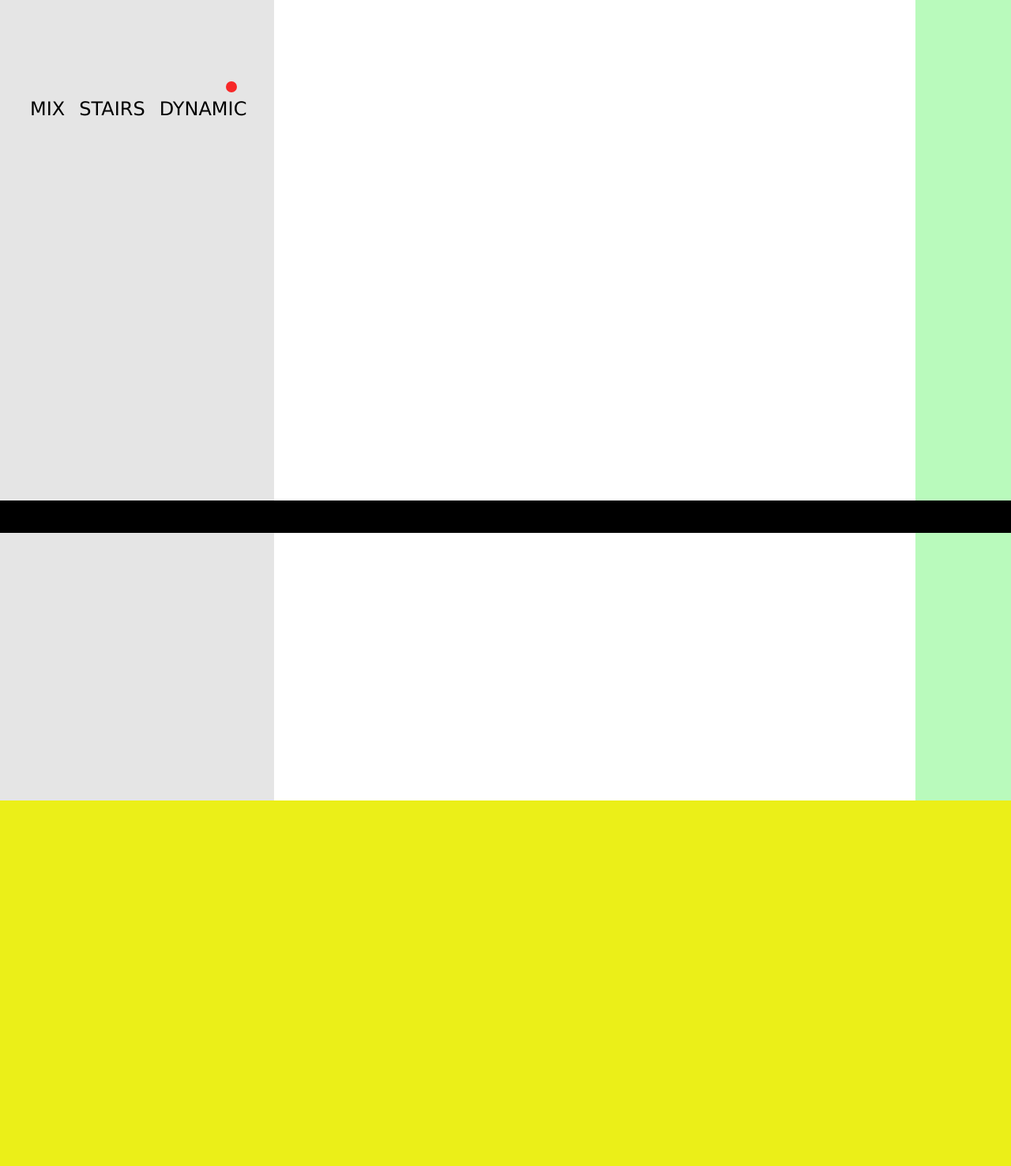
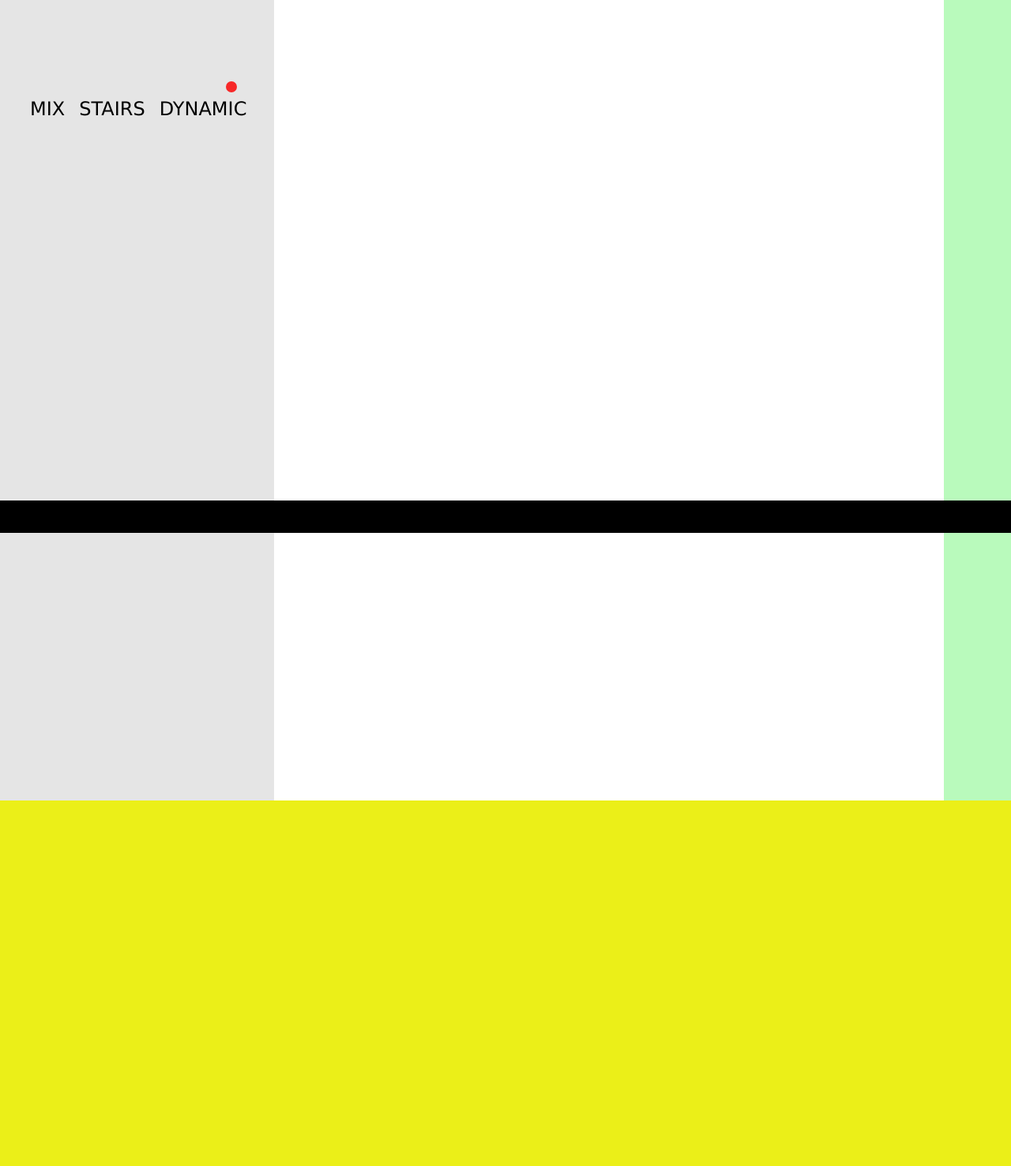
Before and after one commit to omerbensimon/targil1, a PHP site: page /exercises/ex3/layout3.html in a window 1280 px wide. Shown: the part 125-1602 px from the top of the page at 79% size. Run offline with PHP 8.4, Linux system fonts and the light colour scheme.

Commit message:
3 commit. working modul

```diff
--- a/exercises/ex3/includes/main.js
+++ b/exercises/ex3/includes/main.js
@@ -4,8 +4,6 @@
 var result=['','',''];
 var temp=0;
 var first=0;
-var odd=0;
-var even=0;
 var i=0;
 var flag=0;
 var tmpLtter;
@@ -23,8 +21,7 @@
         first=0;
     }
     temp=boxCounter%2;
-    if(temp==0){
-        odd=1;
+    if(temp==0){//odd
         result[i]=letters[first];
         i+=1;
         result[i]=letters[first];
@@ -42,8 +39,7 @@
         i=0;
         first+=2;
     }
-    else{
-        even=1;
+    else{//even
         result[i]=letters[first-1];
         i+=1;
         result[i]=letters[first];
--- a/exercises/ex3/includes/style.css
+++ b/exercises/ex3/includes/style.css
@@ -300,15 +300,13 @@
         width: 100%;
         height: 463px;
         float: left;
-
     }
     .flex-container > .boxes_in_main{
-        width: 67vw;
+        width: 100%;
     }
     .flex-container{
         display: flex;
     }
-
 }
 @media (max-width: 850px){
     .left_side{
@@ -324,16 +322,8 @@
         margin-left: 84px;
         top: -15px;
     }
-    #layout3 nav{
-        /* display: flex;
-        height: 0px;
-        margin: 0px; */
-
-    }
     #layout3 ul{
         position: absolute;
-        /* top: 56%;
-        left: 30%; */
     }
     .bottom_part{
         background-color: #EBEF18;
--- a/exercises/ex3/layout3.html
+++ b/exercises/ex3/layout3.html
@@ -8,7 +8,6 @@
     </head>
     <body id="layout3">
         <section class="wrapper">
-            <section>
             <header>
             </header>
             <div class="clear"></div>
@@ -16,13 +15,12 @@
                 <article class="left_side">
                     <nav>
                         <ul>
-                            <li ><a href="index.html">MIX</a></li>
+                            <li><a href="index.html">MIX</a></li>
                             <li><a href="layout2.html">STAIRS</a></li>
                             <li><div class="circle"></div><a href="layout3.html">DYNAMIC</a></li>
                         </ul>
                     </nav>
                 </article>
-                <div class="clear"></div>
                 <main class="boxes_in_main"></main>
                 <aside>
                 </aside>
```
